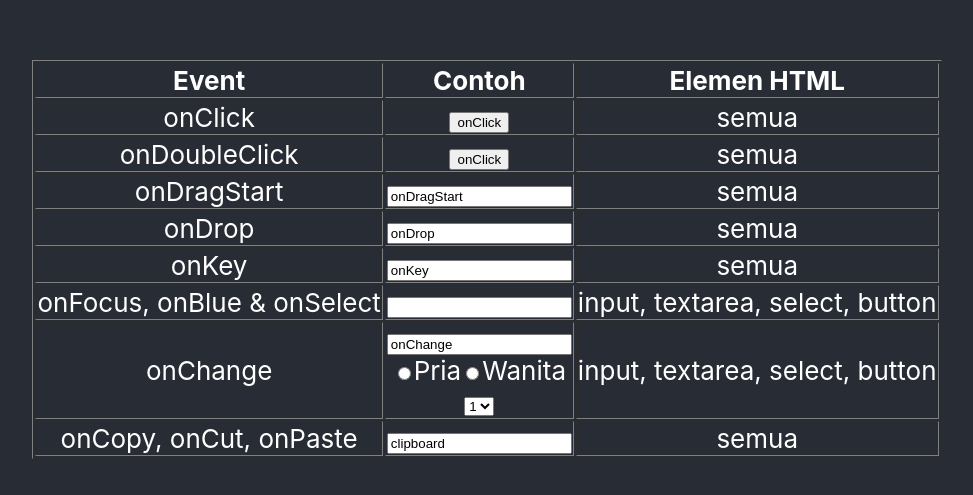
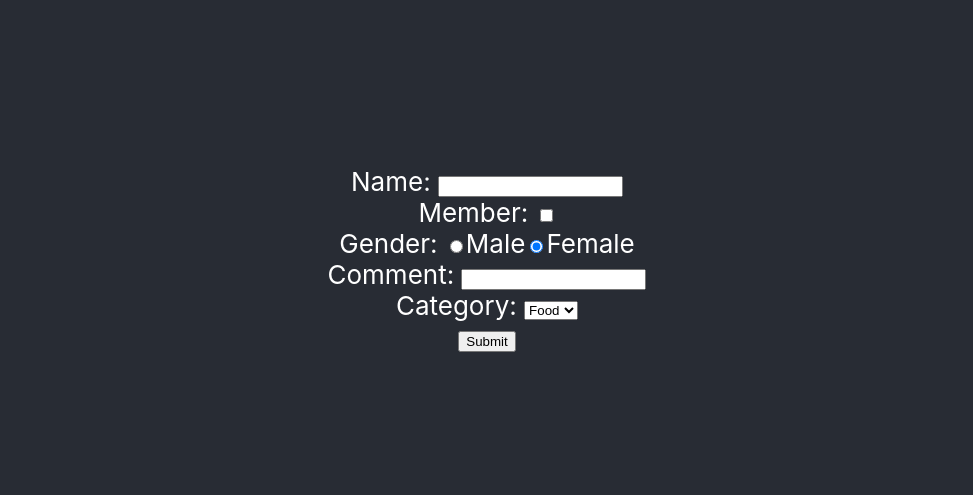
Before and after one commit to rikkyps/react-app, a React (Create React App) app: page / in a window 1280 px wide. Shown: the part 141-636 px from the top of the page, without its empty margins (153-1126 px from the left). Built offline with nearby package versions, Linux system fonts and the light colour scheme.

Commit message:
controlled component

```diff
--- a/src/App.js
+++ b/src/App.js
@@ -1,11 +1,11 @@
 import './App.css';
-import AllEvent from './AllEvent';
+import ControlledForm from './ControlledForm';
 
 function App() {
   return (
     <div className="App">
       <header className="App-header">
-        <AllEvent/>
+        <ControlledForm />
       </header>
     </div>
   );
--- /dev/null
+++ b/src/ControlledForm.js
@@ -0,0 +1,61 @@
+import React from "react";
+
+const ControlledForm = () => {
+    const [name, setName] = React.useState('')
+    const submit = event => {
+        event.preventDefault()
+        alert(name)
+    }
+
+    return <form onSubmit={submit}>
+        <label>
+            Name: <input type="text" value={name} onChange={(e) => setName(e.target.value)}/>
+        </label>
+        <button type="submit">Submit</button>
+    </form>
+}
+
+const ControlledCheckBoxRadio = () => {
+    const [name, setName] = React.useState('')
+    const [isMember, setIsMember] = React.useState(false)
+    const [gender, setGender] = React.useState(0)
+    const [comment, setComment] = React.useState('')
+    const [category, setCategory] = React.useState('')
+
+    const submit = event => {
+        event.preventDefault()
+        const formData = {name, isMember, gender, comment, category}
+        console.log(formData)
+    }
+
+    return <form onSubmit={submit}>
+        <label>
+            Name: <input type="text" value={name} onChange={(e) => setName(e.target.value)}/>
+        </label>
+        <br/>
+        <label>
+            Member: <input type="checkbox" checked={isMember} onChange={(e) => setIsMember(e.target.checked)}/>
+        </label>
+        <br/>
+        <label>
+            Gender: <input type="radio" checked={gender===1} onChange={(e) => setGender(1)}/>Male
+           <input type="radio" checked={gender===0} onChange={(e) => setGender(0)}/>Female
+        </label>
+        <br/>
+        <label>
+            Comment: <input type="textarea" value={comment} onChange={(e) => setComment(e.target.value)}/>
+        </label>
+        <br/>
+        <label>
+            Category: <select value={category} onChange={(e) => setCategory(e.target.value)}>
+                <option value="food">Food</option>
+                <option value="drink">Drink</option>
+            </select>
+        </label>
+        <br/>
+        <button type="submit">Submit</button>
+    </form>
+}
+
+
+export default ControlledCheckBoxRadio
```
Also changed, not shown: src/Counter.js (added, +14 -0 lines), src/EventElement.js (added, +7 -0 lines), src/UnControlledForm.js (added, +23 -0 lines).
